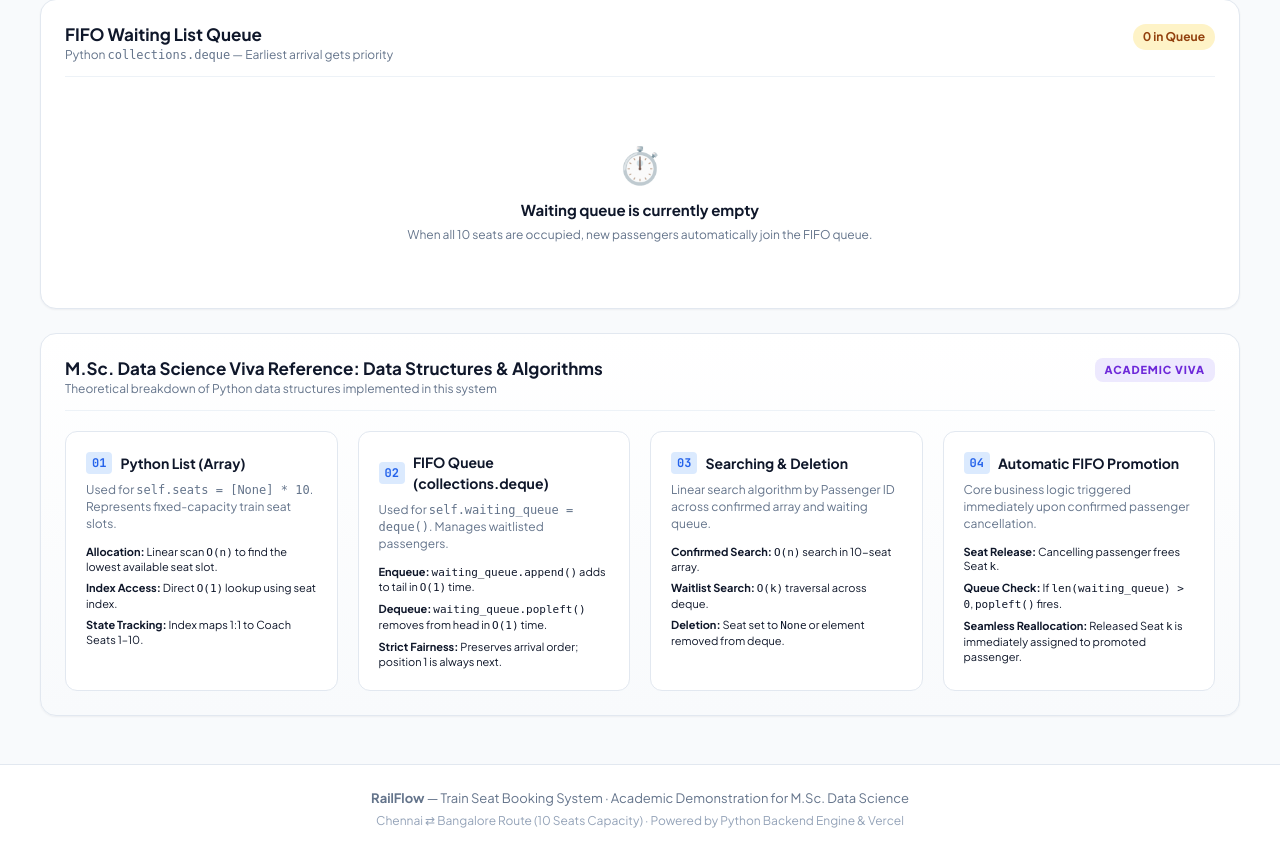
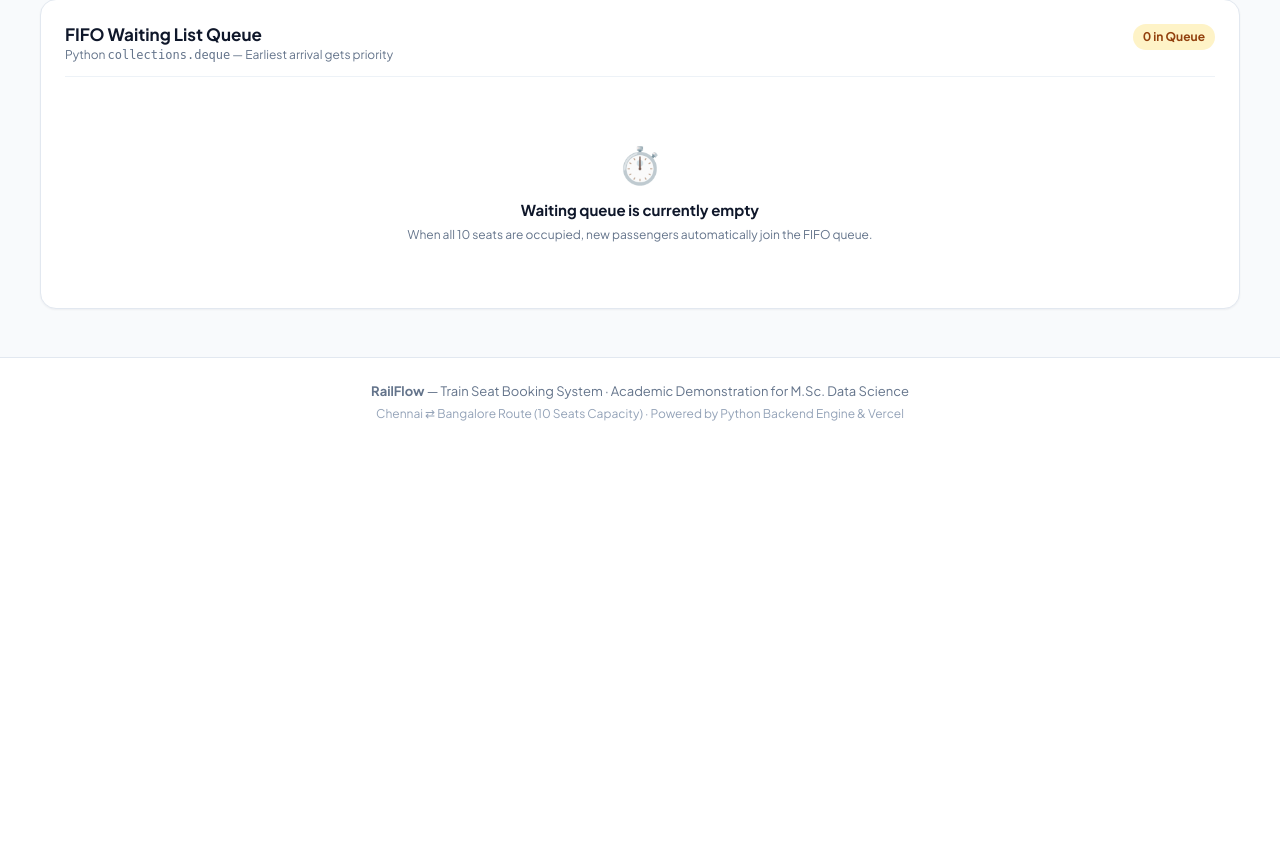
Before and after one commit to vigneshkotish/Train_Seat_Booking_System, a Flask app: page / in a window 1280 px wide. Shown: the part 1395-2249 px from the top of the page. After the commit the page ends 1816 px from the top, so only its background shows below. Run offline with Flask 3, Linux system fonts and the light colour scheme.

Commit message:
Remove Viva Reference section from website

```diff
--- a/templates/index.html
+++ b/templates/index.html
@@ -258,79 +258,6 @@
       </div>
     </section>
 
-    <!-- Viva & Academic Data Structures Reference Panel (Section 12) -->
-    <section class="card viva-card">
-      <div class="card-header">
-        <div>
-          <h3>M.Sc. Data Science Viva Reference: Data Structures & Algorithms</h3>
-          <p>Theoretical breakdown of Python data structures implemented in this system</p>
-        </div>
-        <span class="viva-pill">ACADEMIC VIVA</span>
-      </div>
-
-      <div class="viva-grid">
-        <div class="viva-col">
-          <div class="viva-head">
-            <span class="viva-num">01</span>
-            <h4>Python List (Array)</h4>
-          </div>
-          <p class="viva-desc">
-            Used for <code>self.seats = [None] * 10</code>. Represents fixed-capacity train seat slots.
-          </p>
-          <ul class="viva-points">
-            <li><strong>Allocation:</strong> Linear scan <code>O(n)</code> to find the lowest available seat slot.</li>
-            <li><strong>Index Access:</strong> Direct <code>O(1)</code> lookup using seat index.</li>
-            <li><strong>State Tracking:</strong> Index maps 1:1 to Coach Seats 1–10.</li>
-          </ul>
-        </div>
-
-        <div class="viva-col">
-          <div class="viva-head">
-            <span class="viva-num">02</span>
-            <h4>FIFO Queue (collections.deque)</h4>
-          </div>
-          <p class="viva-desc">
-            Used for <code>self.waiting_queue = deque()</code>. Manages waitlisted passengers.
-          </p>
-          <ul class="viva-points">
-            <li><strong>Enqueue:</strong> <code>waiting_queue.append()</code> adds to tail in <code>O(1)</code> time.</li>
-            <li><strong>Dequeue:</strong> <code>waiting_queue.popleft()</code> removes from head in <code>O(1)</code> time.</li>
-            <li><strong>Strict Fairness:</strong> Preserves arrival order; position 1 is always next.</li>
-          </ul>
-        </div>
-
-        <div class="viva-col">
-          <div class="viva-head">
-            <span class="viva-num">03</span>
-            <h4>Searching & Deletion</h4>
-          </div>
-          <p class="viva-desc">
-            Linear search algorithm by Passenger ID across confirmed array and waiting queue.
-          </p>
-          <ul class="viva-points">
-            <li><strong>Confirmed Search:</strong> <code>O(n)</code> search in 10-seat array.</li>
-            <li><strong>Waitlist Search:</strong> <code>O(k)</code> traversal across deque.</li>
-            <li><strong>Deletion:</strong> Seat set to <code>None</code> or element removed from deque.</li>
-          </ul>
-        </div>
-
-        <div class="viva-col">
-          <div class="viva-head">
-            <span class="viva-num">04</span>
-            <h4>Automatic FIFO Promotion</h4>
-          </div>
-          <p class="viva-desc">
-            Core business logic triggered immediately upon confirmed passenger cancellation.
-          </p>
-          <ul class="viva-points">
-            <li><strong>Seat Release:</strong> Cancelling passenger frees Seat <code>k</code>.</li>
-            <li><strong>Queue Check:</strong> If <code>len(waiting_queue) > 0</code>, <code>popleft()</code> fires.</li>
-            <li><strong>Seamless Reallocation:</strong> Released Seat <code>k</code> is immediately assigned to promoted passenger.</li>
-          </ul>
-        </div>
-      </div>
-    </section>
-
   </main>
 
   <!-- Modal: Cancel by Passenger ID (Section 9) -->
```
